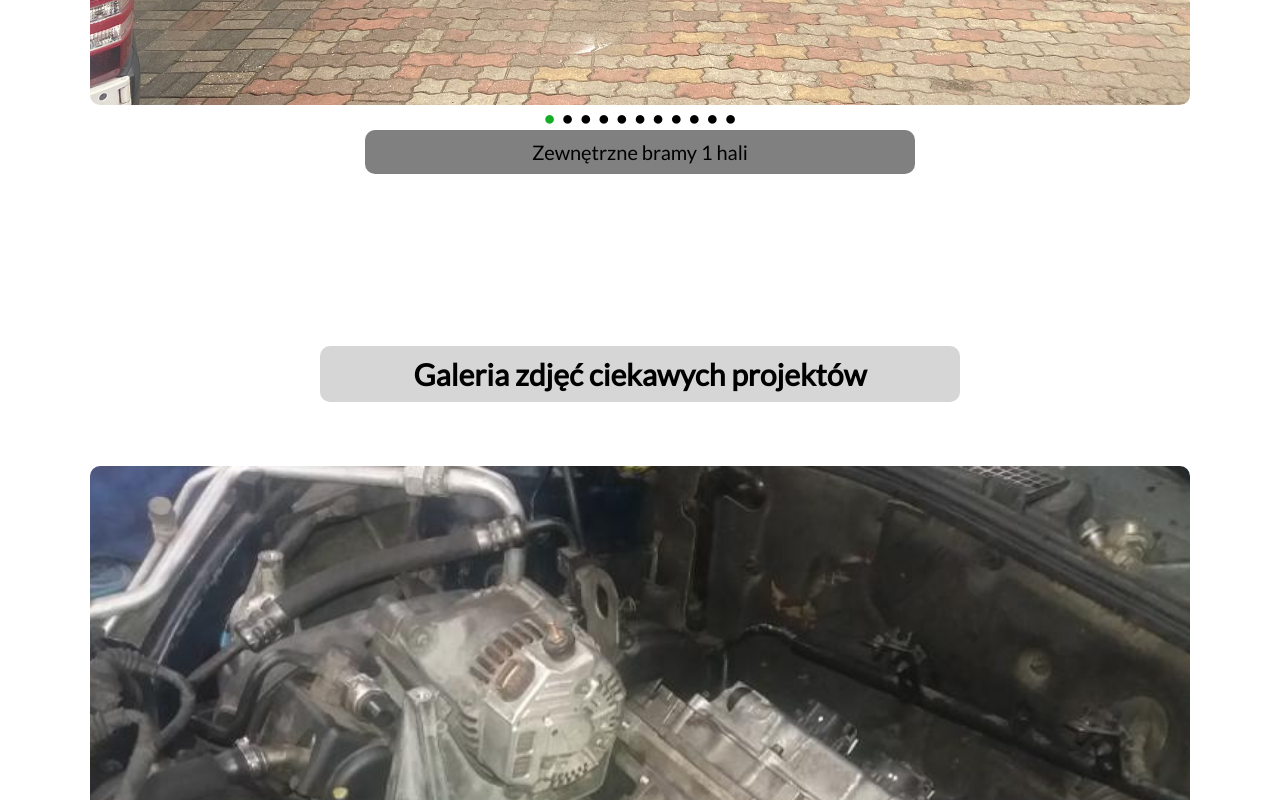
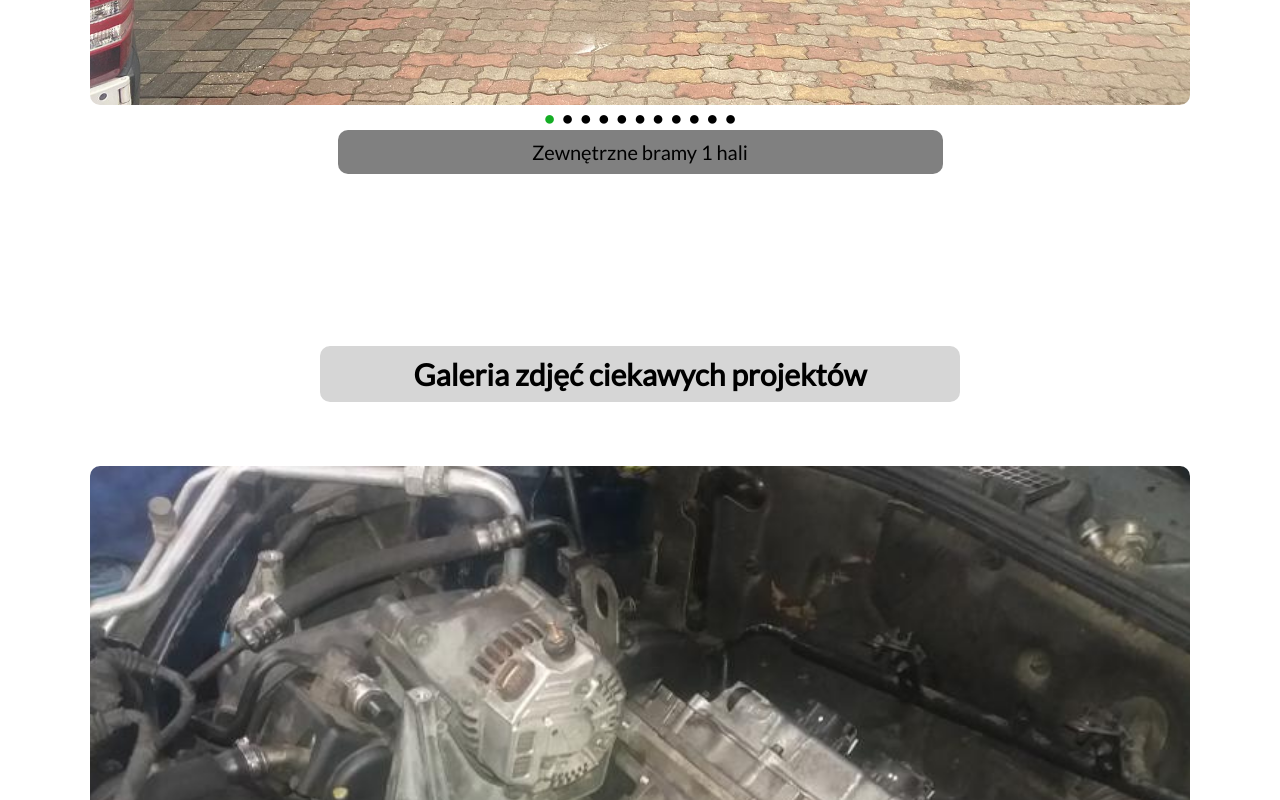
Before and after one commit to MariKat77/webpage_iw-tour, a React (Create React App) app: page /galeria in a window 1280 px wide. Shown: the part 1120-1920 px from the top of the page. Built offline with nearby package versions, Linux system fonts and the light colour scheme.

Commit message:
Fix of width textbox

```diff
--- a/src/components/ImageSlider.js
+++ b/src/components/ImageSlider.js
@@ -87,7 +87,7 @@ const ImageSlider = ({ slides }) => {
     padding: "10px",
     borderRadius: "10px",
     backgroundColor: "grey",
-    width: "50%",
+    width: "55%",
     textAlign: "center"
   }
 
```
